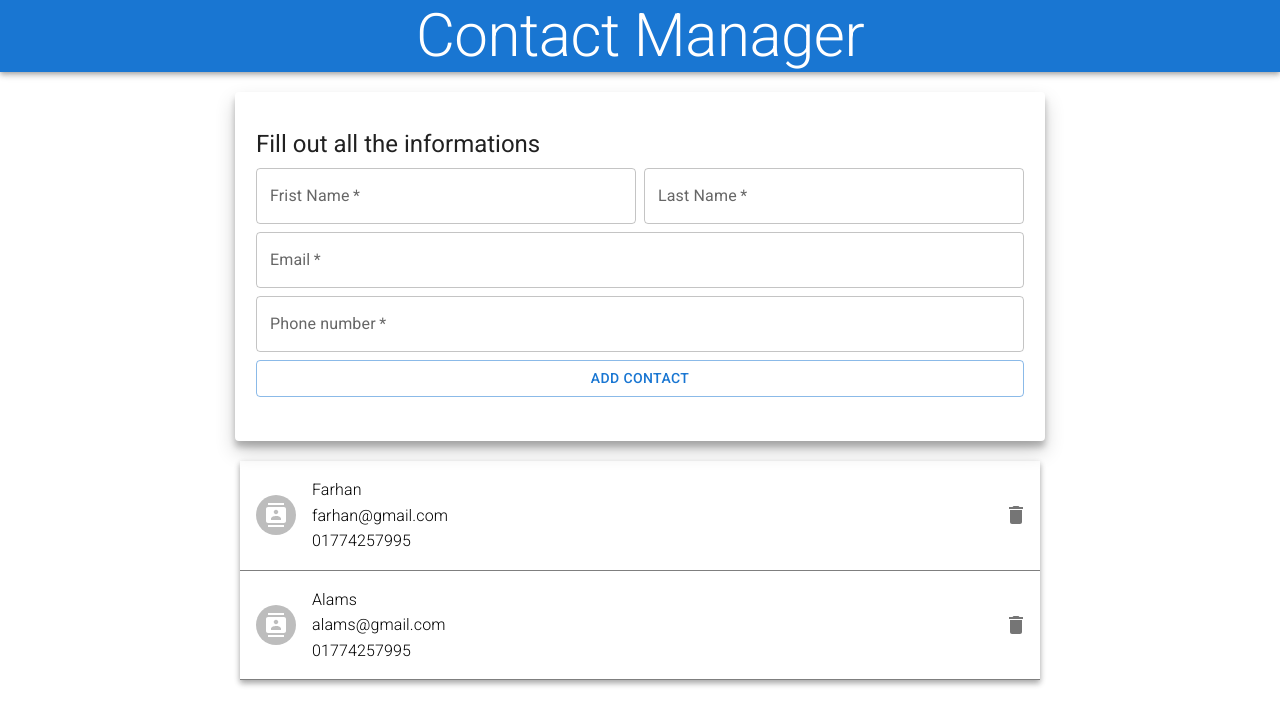
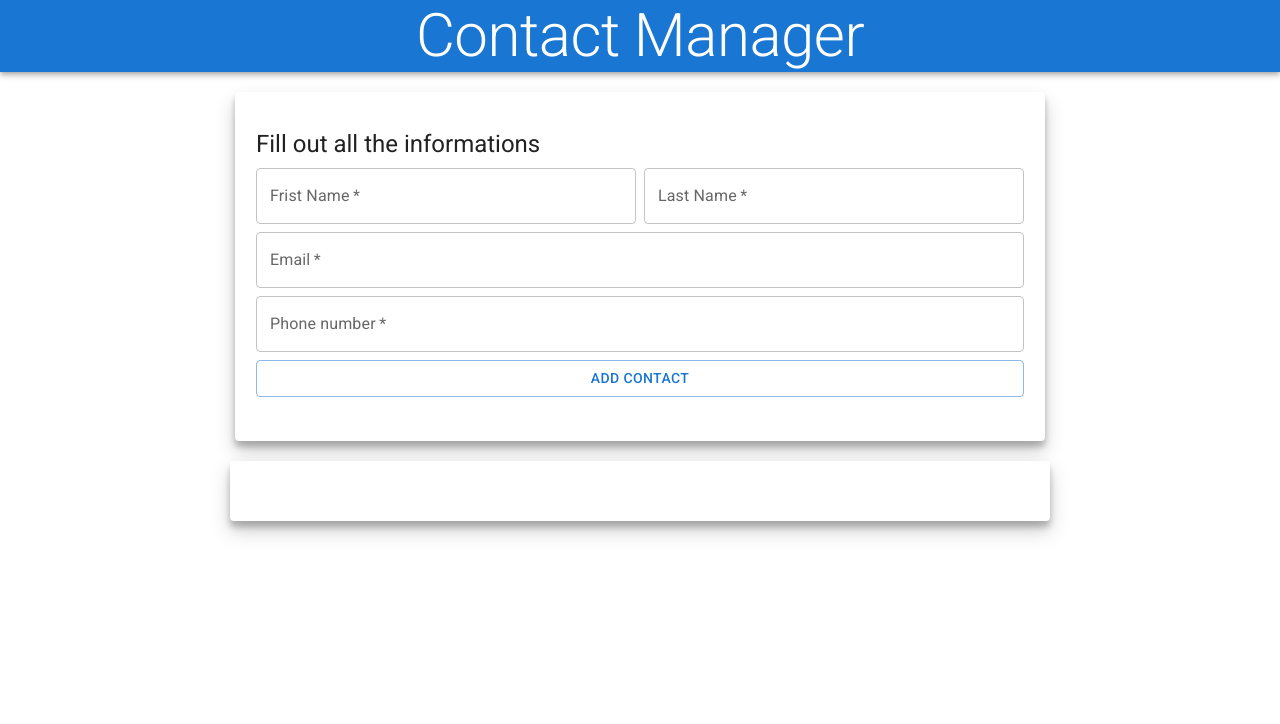
Before and after one commit to xpalmas/Contact-Manager, a React (Create React App) app: page / in a window 1280 px wide. Shown: the top 724 px of the page. Built offline with nearby package versions, Linux system fonts and the light colour scheme.

Commit message:
submitAction

```diff
--- a/src/App.js
+++ b/src/App.js
@@ -1,28 +1,19 @@
+import React, {useState} from 'react';
 import Header from "./components/Header";
 import AddContact from "./components/AddContact";
 import ContactList from "./components/ContactList";
 
 function App() {
+  const [contacts, setContacts] = useState([]);
 
-  const contacts = [
-    {
-      id: '1',
-      name: 'Farhan',
-      email: 'farhan@gmail.com',
-      phone: '01774257995'
-    },
-    {
-      id: '1',
-      name: 'Alams',
-      email: 'alams@gmail.com',
-      phone: '01774257995'
-    },
-  ];
+  const addContactHandler = (contact) =>{
+    console.log(contact)
+  }
 
   return (
     <div>
       <Header/>
-      <AddContact/>
+      <AddContact addContactHandler={addContactHandler}/>
       <ContactList contacts={contacts}/>
     </div>
   );
--- a/src/components/AddContact.js
+++ b/src/components/AddContact.js
@@ -2,50 +2,71 @@ import { Button, Card, CardContent, Grid, TextField, Typography, } from '@mui/ma
 import React from 'react'
 
 
-function AddContact() {
+class AddContact extends React.Component {
+    state = {
+        firstName:'',
+        lastName:'',
+        email:'',
+        phone:'',
+    };
+
+    add =(e)=>{
+        e.preventDefault();
+        if(this.state.firstName=== '' && this.state.lastName=== '' && this.state.email=== '' && this.state.phone=== ''){
+            alert('All the fields are mandatory!');
+            return
+        }
+        console.log(this.state)
+    }
+    render(){
+
         return (
             <div style={{marginTop: '20px'}}>
                 <Card style={{maxWidth: 800, boxShadow: 'rgba(0, 0, 0, 0.19) 0px 10px 20px, rgba(0, 0, 0, 0.23) 0px 6px 6px', margin: '0 auto', padding: '20px 5px'}}>
                     <CardContent>
                         <Typography gutterBottom variant='h5'>Fill out all the informations</Typography>
-                <form>
+                        <form onSubmit={this.add}>
                             <Grid container spacing={1}>
                                 <Grid xs={12} sm={6} item>
-                            <TextField
+                                    <TextField onChange={(e)=> this.setState({firstName: e.target.value})}
                                         label='Frist Name'
                                         placeholder='Enter first name'
                                         variant='outlined'
                                         fullWidth
                                         required
+                                        value={this.state.firstName}
                                     />
                                 </Grid>
                                 <Grid xs={12} sm={6} item>
-                            <TextField
+                                    <TextField onChange={(e)=> this.setState({lastName: e.target.value})}
                                         label='Last Name'
                                         placeholder='Enter last name'
                                         variant='outlined'
                                         fullWidth
                                         required
+                                        value={this.state.lastName}
                                     />
                                 </Grid>
                                 <Grid xs={12} item>
-                            <TextField
+                                    <TextField onChange={(e)=> this.setState({email: e.target.value})}
                                         type='email'
                                         label='Email'
                                         placeholder='Enter email'
                                         variant='outlined'
                                         fullWidth
                                         required
+                                        value={this.state.email}
                                     />
                                 </Grid>
                                 <Grid xs={12} item>
-                            <TextField
-                                type='tel'
+                                    <TextField onChange={(e)=> this.setState({phone: e.target.value})}
+                                        type='number'
                                         label='Phone number'
                                         placeholder='Enter phone number'
                                         variant='outlined'
                                         fullWidth
                                         required
+                                        value={this.state.tel}
                                     />
                                 </Grid>
                                 <Grid xs={12} item>
@@ -59,4 +80,7 @@ function AddContact() {
           )
         }
 
+    }
+
+
 export default AddContact
--- a/src/components/ContactCard.js
+++ b/src/components/ContactCard.js
@@ -1,9 +1,51 @@
 import React from 'react'
+import {
+  Card,
+  CardContent,
+  Typography,
+  Grid,
+  CardMedia,
+  CardActions,
+  Button,
+  }from '@mui/material';
+  import DeleteIcon from '@mui/icons-material/Delete';
+  import EditIcon from '@mui/icons-material/Edit';
 
-function ContactCard() {
+function ContactCard(props) {
+  const {id, firstName, lastName, email, phone, image}= props.contact;
   return (
-
-  )
+    <Grid xs={12} sm={6} item>
+      <Card sx={{ maxWidth: 345 }}>
+        <CardMedia
+          component="img"
+          height="140"
+          alt="green iguana"
+          src={image}
+        />
+        <CardContent>
+          <Typography gutterBottom variant="h5" component="div">
+            {firstName}
+          </Typography>
+          <Typography gutterBottom variant="h5" component="div">
+            {lastName}
+          </Typography>
+          <Typography variant="body2" color="text.secondary">
+            {email}
+            <br />
+            {phone}
+          </Typography>
+        </CardContent>
+        <CardActions>
+          <Button size="small">
+            <DeleteIcon />{" "}
+          </Button>
+          <Button size="small">
+            <EditIcon />
+          </Button>
+        </CardActions>
+      </Card>
+    </Grid>
+  );
 }
 
 export default ContactCard
--- a/src/components/ContactList.js
+++ b/src/components/ContactList.js
@@ -1,48 +1,38 @@
 import React from 'react'
 import {
     Card,
-    List,
-    ListItem,
-    IconButton,
-    ListItemAvatar,
-    Avatar,
     CardContent,
-    Typography,
+    Grid,
     }from '@mui/material';
-    import ContactsIcon from '@mui/icons-material/Contacts';
-    import DeleteIcon from '@mui/icons-material/Delete';
+import ContactCard from './ContactCard';
 
 
 function ContactList(props) {
 
     const showContactList = props.contacts.map((contact) => {
         return (
-          <List style={{borderBottom: '1px solid rgba(0, 0, 0, .5)'}}>
-            <ListItem
-              secondaryAction={
-                <IconButton edge="end" aria-label="delete">
-                  <DeleteIcon />
-                </IconButton>
-              }
-            >
-              <ListItemAvatar>
-                <Avatar>
-                  <ContactsIcon />
-                </Avatar>
-              </ListItemAvatar>
-              <Typography variant='h6' fontWeight='300' fontSize='1rem'>
-              {contact.name} <br />
-              {contact.email} <br />
-              {contact.phone}
-              </Typography>
-            </ListItem>
-          </List>
+               <ContactCard contact={contact}></ContactCard>
         );
     })
 
     return (
-    <div style={{boxShadow: 'rgba(0, 0, 0, 0.16) 0px 3px 6px, rgba(0, 0, 0, 0.23) 0px 3px 6px', maxWidth: 800, margin: '20px auto 0'}}>{showContactList}</div>
-  )
+      <Card
+        style={{
+          maxWidth: 800,
+          boxShadow:
+            "rgba(0, 0, 0, 0.19) 0px 10px 20px, rgba(0, 0, 0, 0.23) 0px 6px 6px",
+          margin: "20px auto 0",
+          padding: "10px",
+          alignItems: 'center',
+        }}
+      >
+        <CardContent>
+          <Grid container spacing={1} direction="row">
+            {showContactList}
+          </Grid>
+        </CardContent>
+      </Card>
+    );
 }
 
 export default ContactList
```
Also changed, not shown: src/components/images/1.jpg (added). Lines whose indentation alone changed are shown as unchanged.
